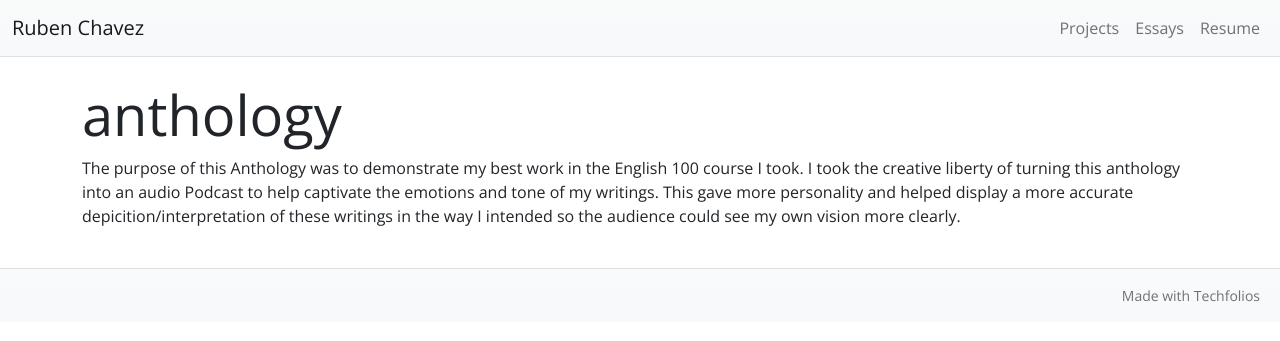
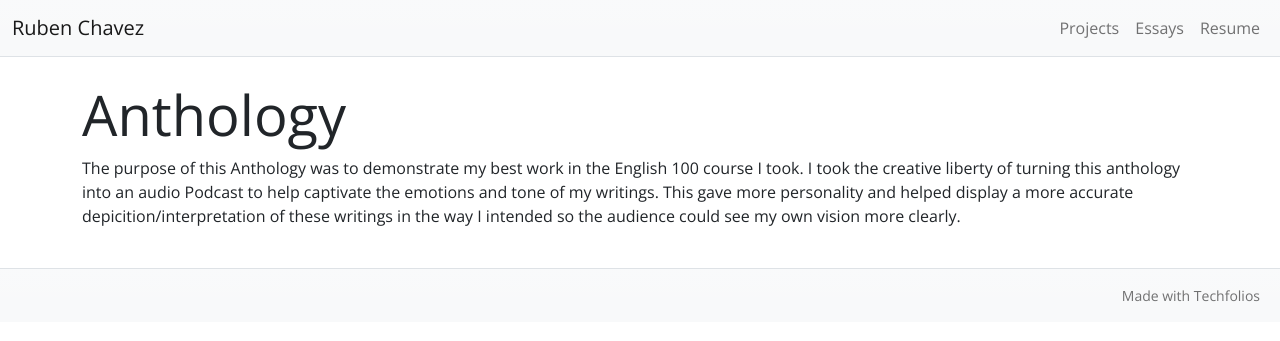
Before and after one commit to rubenchavez40/rubenchavez40.github.io, a Jekyll site: the page built from projects/anthology.md, in a window 1280 px wide. Shown: the top 341 px of the page. Built offline with Jekyll 4.4.1, drawn with Linux system fonts in a browser that asks for light colours.

```diff
--- a/projects/Anthology.md
+++ b/projects/anthology.md
@@ -2,7 +2,7 @@
 layout: project
 type: project
 image: img/1209397.jpg
-title: "anthology"
+title: "Anthology"
 date: 2024-09-03
 published: true
 labels:
```
